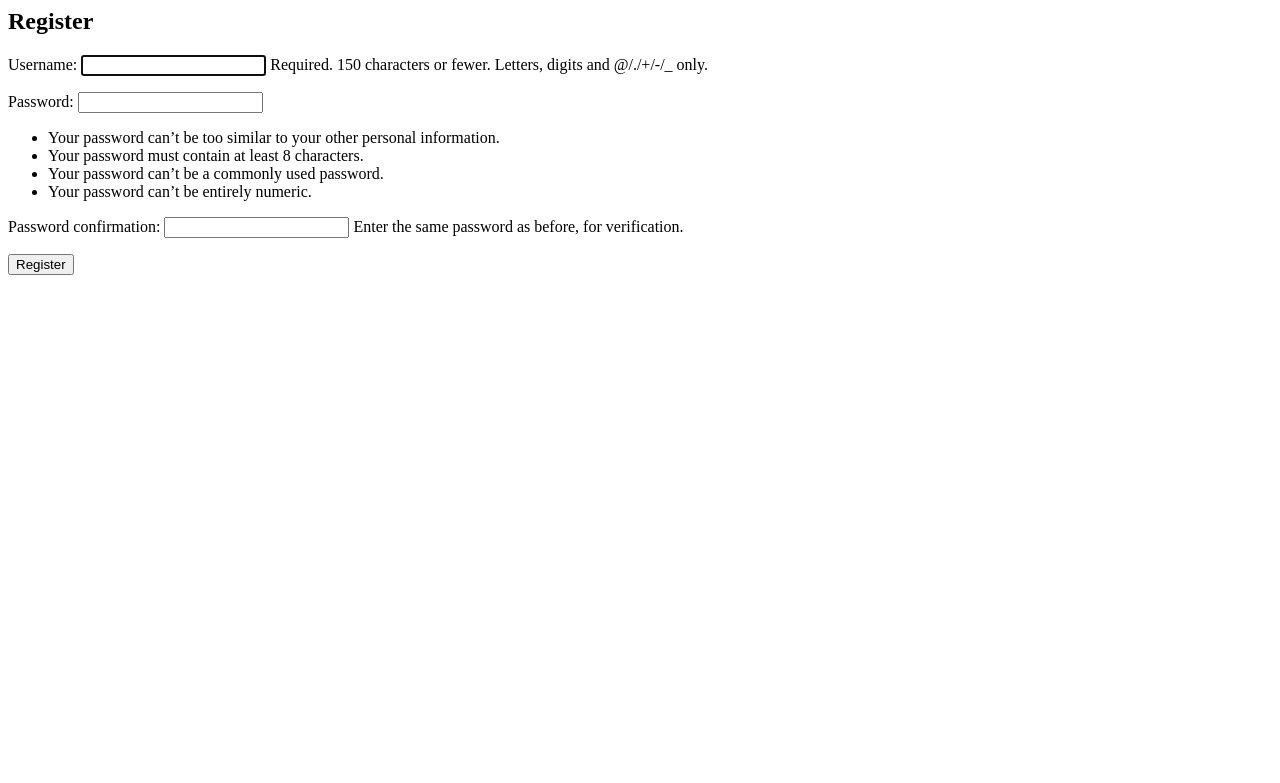
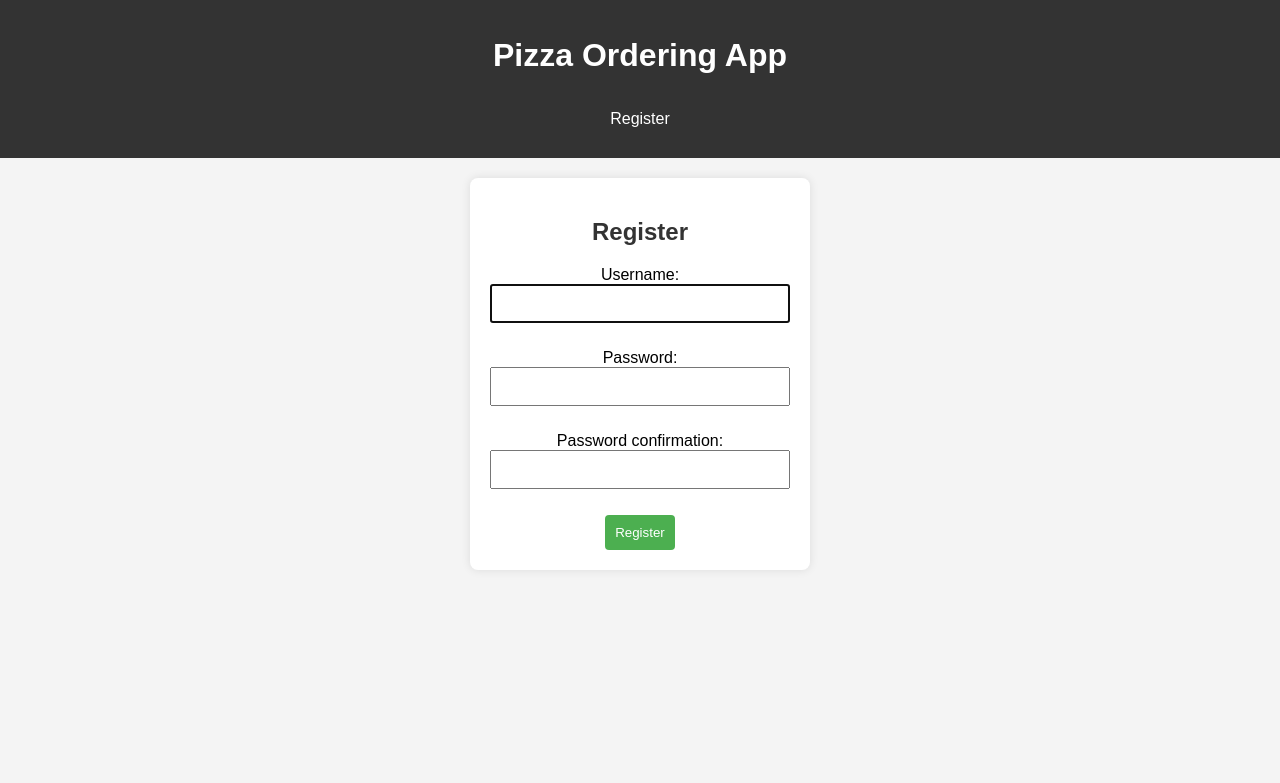
Before and after one commit to GitKad1/miniproject4KHerbert, a Django app: page /register/ in a window 1280 px wide. Shown: the top 783 px of the page. Run offline with Django 4.2, Linux system fonts and the light colour scheme.

Commit message:
Update files to set up style sheets.

```diff
--- a/miniproject4KHerbert/settings.py
+++ b/miniproject4KHerbert/settings.py
@@ -117,7 +117,7 @@ USE_TZ = True
 # Static files (CSS, JavaScript, Images)
 # https://docs.djangoproject.com/en/4.2/howto/static-files/
 
-STATIC_URL = 'static/'
+STATIC_URL = 'orderPizza/static/'
 
 # Default primary key field type
 # https://docs.djangoproject.com/en/4.2/ref/settings/#default-auto-field
--- /dev/null
+++ b/orderPizza/static/orderPizza/styles.css
@@ -0,0 +1,154 @@
+body {
+    font-family: 'Arial', sans-serif;
+    margin: 0;
+    padding: 0;
+    background-color: #f4f4f4;
+}
+
+header {
+    background-color: #333;
+    color: white;
+    padding: 1em;
+    text-align: center;
+}
+
+nav ul {
+    list-style-type: none;
+    margin: 0;
+    padding: 0;
+    overflow: hidden;
+    background-color: #333;
+    display: flex;
+    align-items: center;
+    justify-content: center;
+}
+
+nav ul li {
+    text-align: center;
+}
+
+nav ul li a {
+    display: block;
+    color: white;
+    text-align: center;
+    padding: 14px 16px;
+    text-decoration: none;
+}
+
+nav ul li a:hover {
+    background-color: #555;
+}
+
+main {
+    padding: 20px;
+}
+
+#container {
+    max-width: 300px;
+    margin: 0 auto;
+    background-color: #fff;
+    padding: 20px;
+    border-radius: 8px;
+    box-shadow: 0 0 10px rgba(0, 0, 0, 0.1);
+}
+
+#title {
+    color: #333;
+    text-align: center;
+}
+
+#login, #register{
+    text-align: center;
+}
+
+#login input, #register input {
+    width: 100%;
+    padding: 10px;
+    margin-bottom: 10px;
+    box-sizing: border-box;
+}
+
+#register ul {
+    list-style-type: none;
+    padding: 0;
+    display: none;
+}
+
+#register p span {
+    display: none;
+}
+
+#register li {
+    margin-bottom: 10px;
+}
+
+#login button, #register button, #wrapper2 button{
+    background-color: #4caf50;
+    color: #fff;
+    padding: 10px;
+    border: none;
+    border-radius: 4px;
+    cursor: pointer;
+}
+
+#login button:hover, #register button:hover, #wrapper2 button:hover {
+    background-color: #45a049;
+}
+
+#wrapper {
+    max-width: 800px;
+    margin: 20px auto;
+    padding: 20px;
+    background-color: #fff;
+    border-radius: 8px;
+    box-shadow: 0 0 10px rgba(0, 0, 0, 0.1);
+}
+
+
+#wrapper a {
+    margin-top: 10px;
+    margin-bottom: 20px;
+    padding: 10px;
+    text-align: center;
+    background-color: #4caf50;
+    color: #fff;
+    text-decoration: none;
+    border-radius: 4px;
+}
+
+#wrapper a:hover {
+    background-color: #45a049;
+}
+
+#wrapper ul {
+    list-style-type: none;
+    padding: 0;
+}
+
+#wrapper li {
+    display: flex;
+    background-color: #f9f9f9;
+    border: 1px solid #ddd;
+    padding: 10px;
+    margin-bottom: 10px;
+    border-radius: 4px;
+    justify-content: space-between;
+}
+
+span {
+    margin-bottom: 5px;
+}
+
+#wrapper2 {
+    max-width: 800px;
+    margin: 20px auto;
+    padding: 20px;
+    background-color: #fff;
+    border-radius: 8px;
+    box-shadow: 0 0 10px rgba(0, 0, 0, 0.1);
+}
+
+#wrapper2 #myOrder {
+    display: flex;
+    justify-content: space-around;
+}
--- a/orderPizza/templates/base.html
+++ b/orderPizza/templates/base.html
@@ -3,6 +3,8 @@
 <head>
     <meta charset="UTF-8">
     <meta name="viewport" content="width=device-width, initial-scale=1.0">
+    {% load static %}
+    <link rel="stylesheet" type="text/css" href="{% static 'orderPizza/styles.css' %}">
     <title>{% block title %}Order Pizza{% endblock %}</title>
     <!-- Add your CSS links or stylesheets here -->
 </head>
@@ -24,7 +26,5 @@
     <main>
         {% block content %}{% endblock %}
     </main>
-
-    <!-- ... (existing code) ... -->
 </body>
 </html>
--- a/orderPizza/templates/orderPizza.html
+++ b/orderPizza/templates/orderPizza.html
@@ -3,8 +3,9 @@
 {% extends 'base.html' %}
 
 {% block content %}
-  <h2>Available Pizzas</h2>
-  <form method="post" action="{% url 'place_order' %}">
+     <div id="wrapper2">
+  <h2 id="title">Available Pizzas</h2>
+  <form id="myOrder" method="post" action="{% url 'place_order' %}">
     {% csrf_token %}
     <label for="pizza">Select Pizza:</label>
     <select name="pizza" id="pizza">
@@ -14,4 +15,5 @@
     </select>
     <button type="submit">Order</button>
   </form>
+      </div>
 {% endblock %}
--- a/orderPizza/templates/registration/register.html
+++ b/orderPizza/templates/registration/register.html
@@ -1,8 +1,12 @@
+{% extends 'base.html' %}
+
 {% block content %}
-  <h2>Register</h2>
-  <form method="post">
-    {% csrf_token %}
-    {{ form.as_p }}
-    <button type="submit">Register</button>
-  </form>
+    <div id = 'container'>
+        <h2 id = 'title'>Register</h2>
+        <form id= 'register' method="post">
+            {% csrf_token %}
+            {{ form.as_p }}
+            <button type="submit">Register</button>
+        </form>
+    </div>
 {% endblock %}
--- a/orderPizza/urls.py
+++ b/orderPizza/urls.py
@@ -2,12 +2,14 @@
 from django.urls import path
 from .views import register, user_login, order_index, order_pizza, user_logout, place_order
 
+
 urlpatterns = [
     path('register/', register, name='register'),
-    path('login/', user_login, name='login'),
     path('orderIndex/', order_index, name='orderIndex'),
     path('orderPizza/', order_pizza, name='orderPizza'),
-    path('logout/', user_logout, name='logout'),
     path('place-order/', place_order, name='place_order'),
+    path('', order_index, name='orderIndex'),
+    path('logout', user_logout, name='logout'),
+    path('accounts/login/', user_login, name='login'),
     # Add other URL patterns as needed
 ]
--- a/orderPizza/views.py
+++ b/orderPizza/views.py
@@ -8,6 +8,7 @@ from django.contrib.auth import login, authenticate, logout
 from .models import Order, Pizza
 import datetime
 
+
 def register(request):
     if request.method == 'POST':
         form = UserCreationForm(request.POST)
@@ -17,10 +18,11 @@ def register(request):
             password = form.cleaned_data.get('password1')
             user = authenticate(username=username, password=password)
             login(request, user)
-            return redirect('login')  # Replace 'home' with the URL name of your home page
+            return redirect('../')  # Replace 'home' with the URL name of your home page
     else:
         form = UserCreationForm()
     return render(request, 'registration/register.html', {'form': form})
+
 
 def user_login(request):
     if request.method == 'POST':
@@ -31,7 +33,7 @@ def user_login(request):
             user = authenticate(username=username, password=password)
             if user:
                 login(request, user)
-                return redirect('orderIndex')  # Replace 'home' with the URL name of your home page
+                return redirect('orderIndex')
     else:
         form = AuthenticationForm()
     return render(request, 'registration/login.html', {'form': form})
@@ -41,6 +43,7 @@ def user_login(request):
 def order_index(request):
     orders = Order.objects.filter(user=request.user).order_by('-date')
     return render(request, 'orderIndex.html', {'orders': orders})
+
 
 @login_required
 def order_pizza(request):
@@ -60,6 +63,7 @@ def place_order(request):
 
     return redirect('orderIndex')
 
+
 def user_logout(request):
     logout(request)
-    return redirect('login')
+    return redirect('../')
```
Also changed, not shown: orderPizza/models.py (+6 -1 lines), orderPizza/templates/orderIndex.html (+10 -3 lines), orderPizza/templates/registration/login.html (+8 -6 lines).
